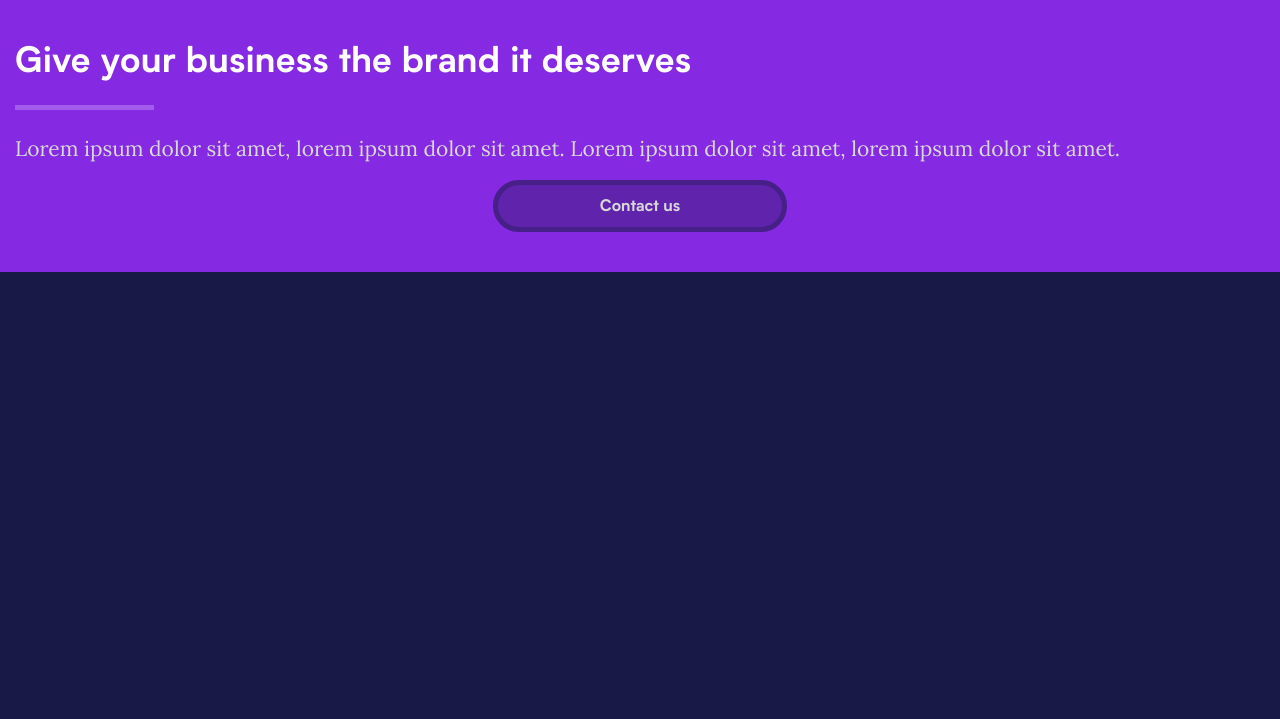
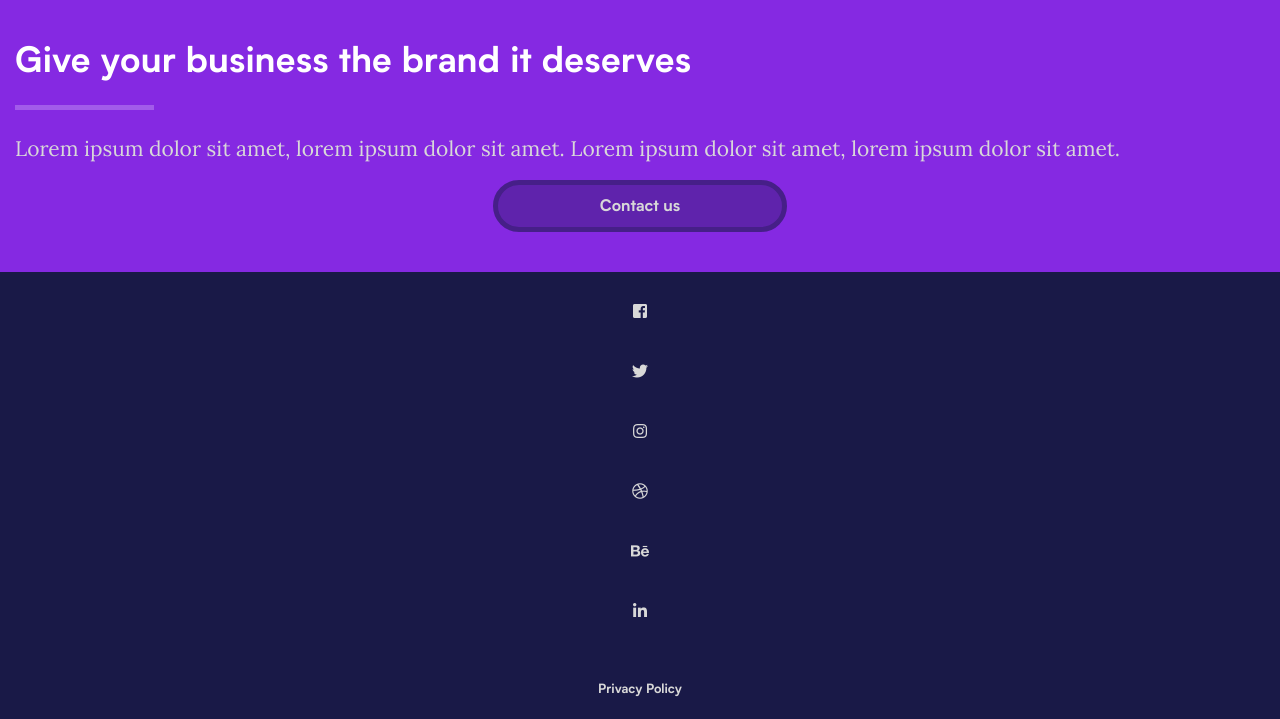
Before and after one commit to polyfen/oldpolyfen, a PHP site: page / in a window 1280 px wide. Shown: the part 732-1451 px from the top of the page. Before the commit the page ends 1004 px from the top, so only its background shows below. Run offline with PHP 8.4, Linux system fonts and the light colour scheme; some libraries are stand-ins or nearby versions.

Commit message:
Added footer html content

```diff
--- a/sections/footer.php
+++ b/sections/footer.php
@@ -1,5 +1,18 @@
 <footer>
 
-  <!-- [TBD] footer -->
+<div id="social-icons">
+  <ul>
+      <li><a href="http://polyfen.com/facebook" target="_blank" title="Facebook"><i class="fab fa-facebook-square"></i></a></li>
+      <li><a href="http://polyfen.com/twitter" target="_blank" title="Twitter"><i class="fab fa-twitter"></i></a></li>
+      <li><a href="http://polyfen.com/instagram" target="_blank" title="Instagram"><i class="fab fa-instagram"></i></a></li>
+      <li><a href="http://polyfen.com/dribbble" target="_blank" title="Dribbble"><i class="fab fa-dribbble"></i></a></li>
+      <li><a href="http://polyfen.com/behance" target="_blank" title="Behance"><i class="fab fa-behance"></i></a></li>
+      <li><a href="http://polyfen.com/linkedin" target="_blank" title="Linkedin"><i class="fab fa-linkedin-in"></i></a></li>
+  </ul>
+</div>
+
+<div id="legal">
+  <a><small>Privacy Policy</small></a>
+</div>
 
 </footer>
```
